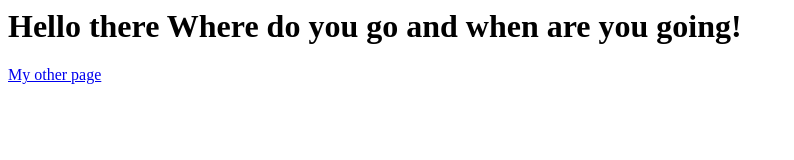
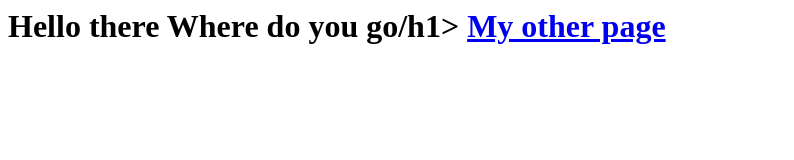
Before and after one commit to Mohsan-Serco/web-platform-wurvna-s1clgj, a plain HTML site: page learn.html in a window 1280 px wide. Shown: the whole page, without its empty margins (0-794 px from the left). Drawn offline with Linux system fonts and the light colour scheme.

Commit message:
1 file modified

```diff
--- a/learn.html
+++ b/learn.html
@@ -5,7 +5,7 @@
     <!-- <link rel="stylesheet" type="text/css" href="styles.css"> -->
   </head>
   <body>
-    <h1>Hello there Where do you go and when are you going!</h1>
+    <h1>Hello there Where do you go/h1>
     <a href="/me.html">My other page</a>
   </body>
 </html>
```
